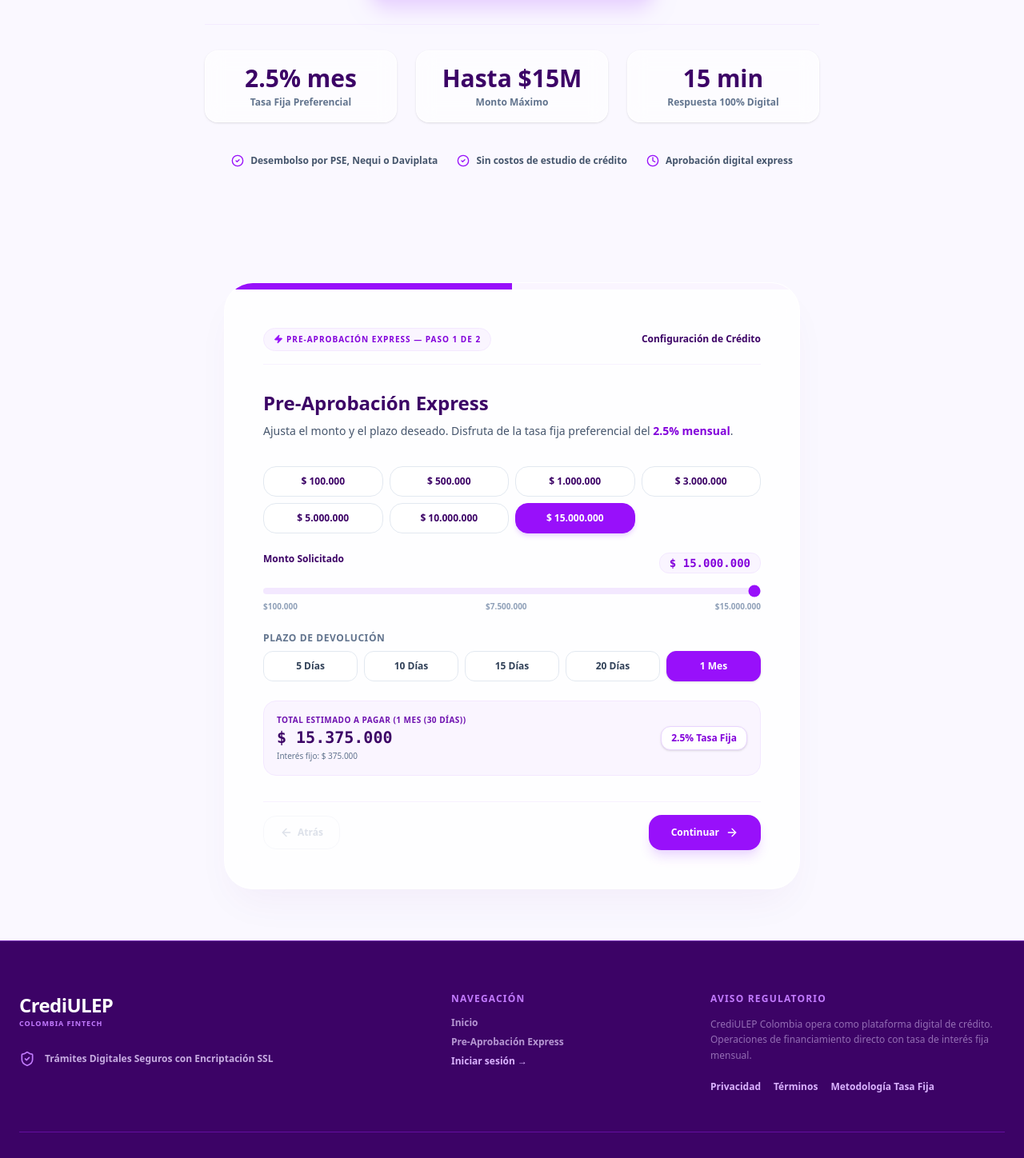
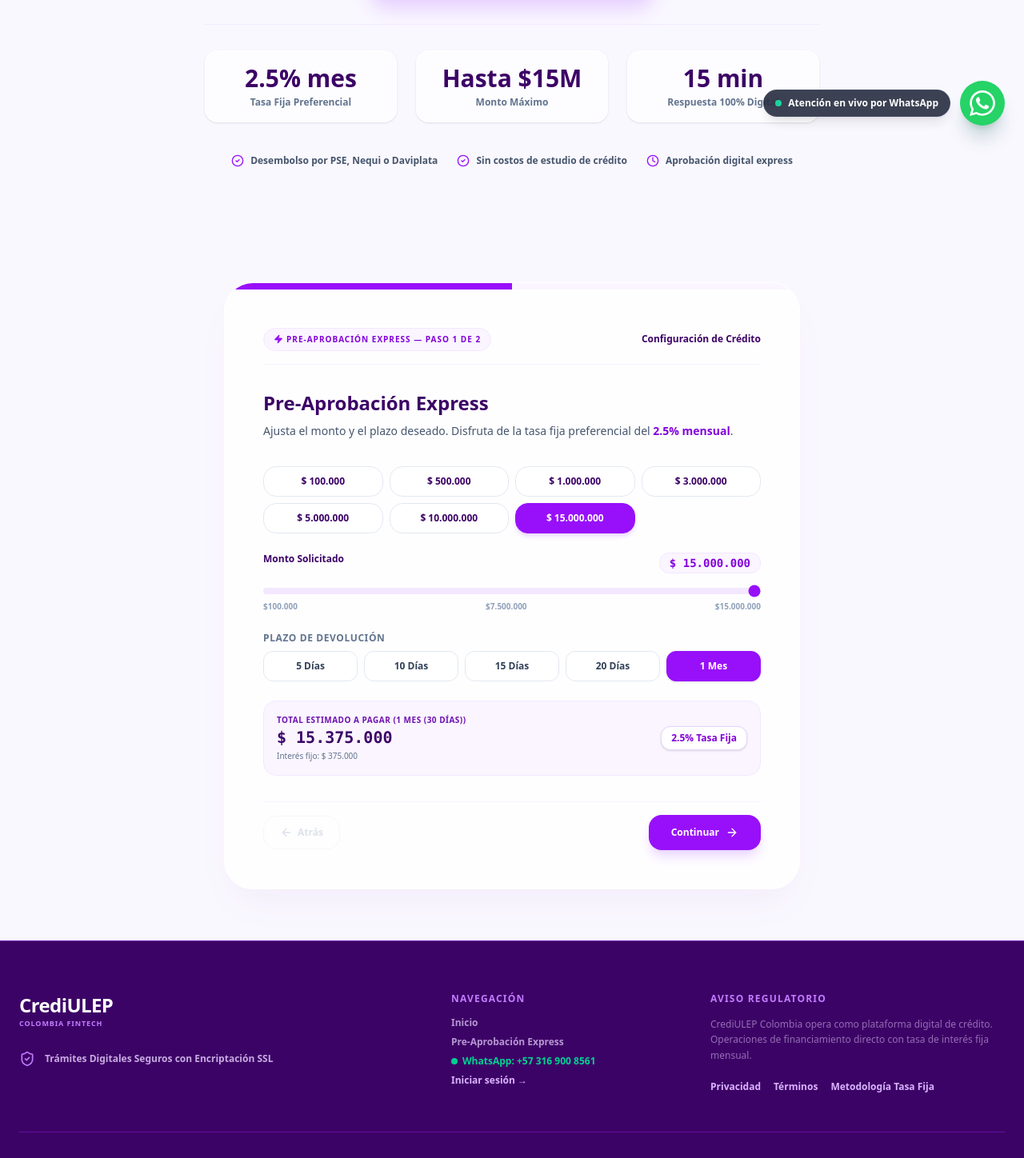
Before and after one commit to groupulep/Crediulepweb, a React (Vite) app: page / in a window 1280 px wide. Shown: the part 619-2067 px from the top of the page at 80% size. Built offline with nearby package versions, Linux system fonts and the light colour scheme.

Commit message:
feat: add floating WhatsApp contact button
Introduce a global WhatsApp floating button and simplify the auto-generated contact messages to improve user experience and consistency across the platform.

```diff
--- a/src/App.tsx
+++ b/src/App.tsx
@@ -4,6 +4,7 @@
 import HeroSection from './components/HeroSection';
 import WaitlistForm from './components/WaitlistForm';
 import Footer from './components/Footer';
+import WhatsAppButton from './components/WhatsAppButton';
 
 export default function App() {
   const [calculatorState, setCalculatorState] = useState<LoanData>({
@@ -49,6 +50,9 @@
 
       {/* Footer */}
       <Footer />
+
+      {/* Floating Static WhatsApp Button */}
+      <WhatsAppButton />
     </div>
   );
 }
--- a/src/components/Footer.tsx
+++ b/src/components/Footer.tsx
@@ -38,6 +38,19 @@
               </li>
               <li>
                 <a href="#solicitud" className="hover:text-white transition-colors">Pre-Aprobación Express</a>
+              </li>
+              <li>
+                <a
+                  href={`https://wa.me/573169008561?text=${encodeURIComponent(
+                    'Hola CrediULEP, quisiera solicitar información sobre la pre-aprobación de mi crédito express.'
+                  )}`}
+                  target="_blank"
+                  rel="noopener noreferrer"
+                  className="hover:text-white transition-colors text-emerald-400 font-extrabold flex items-center gap-1.5"
+                >
+                  <span className="w-2 h-2 rounded-full bg-emerald-400 animate-pulse"></span>
+                  WhatsApp: +57 316 900 8561
+                </a>
               </li>
               <li>
                 <a
--- a/src/components/WaitlistForm.tsx
+++ b/src/components/WaitlistForm.tsx
@@ -72,17 +72,7 @@
 
         // Open WhatsApp message directly to +57 3169008561
         const waNumber = '573169008561';
-        const waMessage = `¡Hola CrediULEP! Solicito la activación de mi Pre-Aprobación Express:
-
-📋 Folio: #CO-${generatedFolio}
-👤 Solicitante: ${name}
-📧 Email: ${email}
-📱 Teléfono/WhatsApp: ${phone}
-👥 Vínculo: ${relation}
-💳 Desembolso: ${paymentMethod}
-💰 Monto Solicitado: ${formatCurrency(loanAmount)}
-⏱️ Plazo: ${getTermLabel(loanTermDays)}
-📊 Total Estimado a Pagar: ${formatCurrency(totalToPay)} (2.5% interés mes)`;
+        const waMessage = 'Hola CrediULEP, quisiera solicitar información sobre la pre-aprobación de mi crédito express.';
 
         const waUrl = `https://wa.me/${waNumber}?text=${encodeURIComponent(waMessage)}`;
         window.open(waUrl, '_blank');
@@ -442,7 +432,7 @@
 
                   <a
                     href={`https://wa.me/573169008561?text=${encodeURIComponent(
-                      `¡Hola CrediULEP! Solicito la activación de mi Pre-Aprobación Express:\n\n📋 Folio: #CO-${folioNumber}\n👤 Solicitante: ${name}\n📧 Email: ${email}\n📱 Teléfono/WhatsApp: ${phone}\n👥 Vínculo: ${relation}\n💳 Desembolso: ${paymentMethod}\n💰 Monto Solicitado: ${formatCurrency(loanAmount)}\n⏱️ Plazo: ${getTermLabel(loanTermDays)}\n📊 Total Estimado a Pagar: ${formatCurrency(totalToPay)} (2.5% interés mes)`
+                      'Hola CrediULEP, quisiera solicitar información sobre la pre-aprobación de mi crédito express.'
                     )}`}
                     target="_blank"
                     rel="noopener noreferrer"
--- /dev/null
+++ b/src/components/WhatsAppButton.tsx
@@ -0,0 +1,52 @@
+import React from 'react';
+
+interface WhatsAppButtonProps {
+  phoneNumber?: string;
+  message?: string;
+}
+
+export default function WhatsAppButton({
+  phoneNumber = '573169008561', // Número oficial de atención CrediULEP
+  message = 'Hola CrediULEP, quisiera solicitar información sobre la pre-aprobación de mi crédito express.',
+}: WhatsAppButtonProps) {
+  const whatsappUrl = `https://wa.me/${phoneNumber}?text=${encodeURIComponent(message)}`;
+
+  return (
+    <div className="fixed bottom-6 right-6 z-50 flex items-center gap-3 group">
+      {/* Tooltip Label */}
+      <a
+        href={whatsappUrl}
+        target="_blank"
+        rel="noopener noreferrer"
+        className="hidden sm:flex items-center gap-2 bg-slate-900/90 text-white text-xs font-semibold px-3.5 py-2 rounded-full shadow-lg border border-slate-700/50 backdrop-blur-md opacity-90 group-hover:opacity-100 transition-all transform group-hover:-translate-x-1"
+        aria-label="Atención por WhatsApp"
+      >
+        <span className="w-2 h-2 rounded-full bg-emerald-400 animate-ping" />
+        <span>Atención en vivo por WhatsApp</span>
+      </a>
+
+      {/* WhatsApp Action Button */}
+      <a
+        href={whatsappUrl}
+        target="_blank"
+        rel="noopener noreferrer"
+        id="btn-whatsapp-static"
+        className="relative flex items-center justify-center w-14 h-14 bg-[#25D366] hover:bg-[#20bd5a] text-white rounded-full shadow-xl shadow-emerald-900/20 hover:shadow-emerald-600/40 transition-all duration-300 transform hover:scale-110 active:scale-95 group focus:outline-none focus:ring-4 focus:ring-emerald-400/40"
+        title="Escríbenos por WhatsApp"
+        aria-label="Contactar por WhatsApp"
+      >
+        {/* Glowing aura animation */}
+        <span className="absolute inset-0 rounded-full bg-[#25D366] opacity-75 animate-ping -z-10 group-hover:opacity-100" />
+
+        {/* Official WhatsApp SVG Icon */}
+        <svg
+          className="w-8 h-8 fill-current text-white"
+          viewBox="0 0 24 24"
+          xmlns="http://www.w3.org/2000/svg"
+        >
+          <path d="M.057 24l1.687-6.163c-1.041-1.804-1.588-3.849-1.587-5.946.003-6.556 5.338-11.891 11.893-11.891 3.181.001 6.167 1.24 8.413 3.488 2.245 2.248 3.481 5.236 3.48 8.414-.003 6.557-5.338 11.892-11.893 11.892-1.99-.001-3.951-.5-5.688-1.448l-6.305 1.654zm6.597-3.807c1.676.995 3.276 1.591 5.392 1.592 5.448 0 9.886-4.434 9.889-9.885.002-5.462-4.415-9.89-9.881-9.892-5.452 0-9.887 4.434-9.889 9.884-.001 2.225.651 3.891 1.746 5.634l-.999 3.648 3.742-.981zm11.387-5.464c-.074-.124-.272-.198-.57-.347-.297-.149-1.758-.868-2.031-.967-.272-.099-.47-.149-.669.149-.198.297-.768.967-.941 1.165-.173.198-.347.223-.644.074-.297-.149-1.255-.462-2.39-1.475-.883-.788-1.48-1.761-1.653-2.059-.173-.297-.018-.458.13-.606.134-.133.297-.347.446-.521.151-.172.2-.296.3-.495.099-.198.05-.372-.025-.521-.075-.148-.669-1.611-.916-2.206-.242-.579-.487-.501-.669-.51l-.57-.01c-.198 0-.52.074-.792.372s-1.04 1.016-1.04 2.479 1.065 2.876 1.213 3.074c.149.198 2.095 3.2 5.076 4.487.709.306 1.263.489 1.694.626.712.226 1.36.194 1.872.118.571-.085 1.758-.719 2.006-1.413.248-.695.248-1.29.173-1.414z" />
+        </svg>
+      </a>
+    </div>
+  );
+}
```
